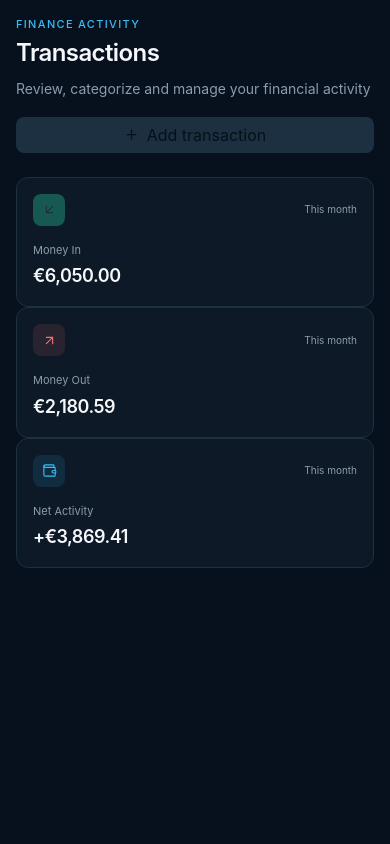
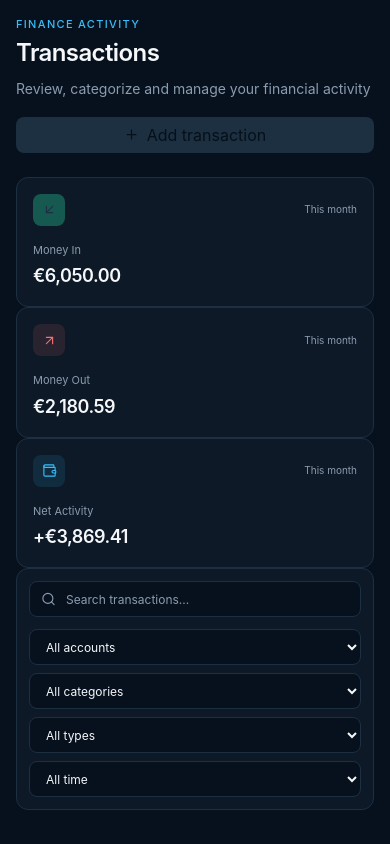
Before and after one commit to Wil1756/aurelius, a Next.js app in the folder apps/web/: page /transctions in a window 390 px wide. Built offline with nearby package versions, Linux system fonts and the light colour scheme.

Commit message:
feat(transactions): add responsive filtering foundation

```diff
--- a/apps/web/app/(dashboard)/transctions/page.tsx
+++ b/apps/web/app/(dashboard)/transctions/page.tsx
@@ -1,3 +1,4 @@
+import { TransactionsFilters } from "../../../features/transactions/components/TransactionFilters";
 import { TransactionSummary } from "../../../features/transactions/components/TransactionSummary";
 import { TransactionsHeader } from "../../../features/transactions/components/TransactionsHeader";
 
@@ -6,6 +7,7 @@ export default function TransactionPage() {
         <main className="min-w-0">
             <TransactionsHeader/>
             <TransactionSummary/>
+            <TransactionsFilters/>
         </main>
     )
 }
--- a/apps/web/features/transactions/components/TransactionFilters.tsx
+++ b/apps/web/features/transactions/components/TransactionFilters.tsx
@@ -1,3 +1,157 @@
+"use client"
+
+import { Search, SlidersHorizontal, X } from "lucide-react"
+import { useState } from "react";
+import type { TransactionsFilters} from "../types/transaction";
+
+const initialFilters: TransactionsFilters = {
+    search: "",
+    account: "all",
+    category: "all",
+    type: "all",
+    dateRange: "all"
+
+}
+
+const categories = [
+    { value: "all", label: "All categories" },
+    { value: "groceries", label: "Groceries" },
+    { value: "entertainment", label: "Entertainment" },
+    { value: "shopping", label: "Shopping" },
+    { value: "transport", label: "Transport" },
+    { value: "utilities", label: "Utilities" },
+    { value: "income", label: "Income" },
+    { value: "freelance-income", label: "Freelance income" },
+];
+
+const accounts = [
+    { value: "all", label: "All accounts" },
+    { value: "visa", label: "Visa •••• 4021" },
+    { value: "checking", label: "Checking •••• 8812" },
+];
+
+const types = [
+    { value: "all", label: "All types" },
+    { value: "income", label: "Income" },
+    { value: "expense", label: "Expenses" },
+];
+
+const dateRanges = [
+    { value: "all", label: "All time" },
+    { value: "7d", label: "Last 7 days" },
+    { value: "30d", label: "Last 30 days" },
+    { value: "90d", label: "Last 90 days" },
+];
+
 export function TransactionsFilters() {
-    return
+    const [filters, setFilters] = useState<TransactionsFilters>(initialFilters);
+
+    const hasActiveFilters =
+        filters.search !== "" ||
+        filters.account !== "all" ||
+        filters.category !== "all" ||
+        filters.type !== "all" ||
+        filters.dateRange !== "all";
+
+    function updateFilter<K extends keyof TransactionsFilters>(
+        key: K,
+        value: TransactionsFilters[K],
+    ){
+        setFilters((current) => (
+            {
+                ...current,
+                [key]: value
+            }
+        ))
+    }
+
+    function resetFilters() {
+        setFilters(initialFilters)
+    }
+
+    return (
+        <section
+            aria-label="Transaction filters"
+            className="mb-4 rounded-xl border border-(--border) bg-(--surface) p-3"
+        >
+            <div className="flex flex-col gap-3 lg:flex-row lg:items-center">
+                <div className="relative min-w-0 flex-1">
+                    <Search size={15} strokeWidth={1.8}
+                        className="pointer-events-none absolute left-3 top-1/2 -translate-y-1/2 text-(--muted)"
+                        aria-hidden="true"
+                    />
+                    <input type="search" value={filters.search}
+                        onChange={(event) => updateFilter("search", event.target.value)}
+                        placeholder="Search transactions..."
+                        aria-label="search transactions"
+                        className="h-9 w-full rounded-lg border border-(--border) bg-(--background) pl-9 pr-2 text-xs text-(--foreground) outline-none placeholder:text-(--muted) focus:border-(--secondary)"
+                    />
+                </div>
+                <div className="grid grid-cols-1 gap-2 sm:grid-cols-2 lg:flex lg:shrink-0">
+                    <select
+                        value={filters.account}
+                        onChange={(event) => updateFilter("account", event.target.value)}
+                        aria-label="Filter by account"
+                        className="h-9 min-w-0 rounded-lg border border-(--border) bg-(--background) px-3 text-xs text-(--foreground) outline-none focus:border-(--secondary) lg:w-37.5"
+                    >
+                        {accounts.map((account) => (
+                            <option key={account.value} value={account.value}>
+                                {account.label}
+                            </option>
+                        ))}
+                    </select>
+                    <select
+                        value={filters.category}
+                        onChange={(event) => updateFilter("category", event.target.value)}
+                        aria-label="Filter by category"
+                        className="h-9 min-w-0 rounded-lg border border-(--border) bg-(--background) px-3 text-xs text-(--foreground) outline-none focus:border-(--secondary) lg:w-38"
+                    >
+                        {categories.map((category) => (
+                            <option key={category.value} value={category.value} >
+                                {category.label}
+                            </option>
+                        ))}
+                    </select>
+                    <select
+                        value={filters.type}
+                        onChange={(event) => updateFilter("type", event.target.value as TransactionsFilters["type"])}
+                        aria-label="Filter by transaction type"
+                        className="h-9 min-w-0 rounded-lg border border-(--border) bg-(--background) px-3 text-xs text-(--foreground) outline-none focus:border-(--secondary) lg:w-31"
+                    >
+                        {types.map((type) => (
+                            <option key={type.value} value={type.value}>
+                                {type.label}
+                            </option>
+                        ))}
+                    </select>
+                    <select
+                        value={filters.dateRange}
+                        onChange={(event) => updateFilter("dateRange", event.target.value as TransactionsFilters["dateRange"])}
+                        aria-label="Filter by date range"
+                        className="h-9 min-w-0 rounded-lg border border-(--border) bg-(--background) px-3 text-xs text-(--foreground) outline-none focus:border-(--secondary) lg:w-32"
+                    >
+                        {dateRanges.map((range) => (
+                            <option key={range.value} value={range.value}>
+                                {range.label}
+                            </option>
+                        ))}
+                    </select>
+                </div>
+            </div>
+            {hasActiveFilters && (
+                <div className="mt-3 flex items-center justify-between gap-3 border-t border-(--border) pt-3">
+                    <div className="flex items-center gap-2 text-[11px] text-(--muted)">
+                        <SlidersHorizontal size={13} strokeWidth={1.8}/>
+                        <span>Filters applied</span>
+                    </div>
+                    <button type="button" onClick={resetFilters}
+                        className="inline-flex items-center gap-1.5 text-[11px] font-medium text-(--secondary) transition-colors hover:text-(--foreground)"
+                    >
+                        <X size={12} strokeWidth={1.8}/>
+                        Clear filters
+                    </button>
+                </div>
+            )}
+        </section>
+    )
 }
--- /dev/null
+++ b/apps/web/features/transactions/lib/filter-transactions.ts
@@ -0,0 +1,32 @@
+import type { Transaction, TransactionsFilters } from "../types/transaction";
+
+export function filterTransactions(transactions: Transaction[], filters: TransactionsFilters) {
+    const search = filters.search.trim().toLowerCase()
+
+    return transactions.filter((transaction) => {
+        const matchesSearch =
+        search === "" ||
+        transaction.merchant.toLowerCase().includes(search) ||
+        transaction.description.toLowerCase().includes(search) ||
+        transaction.category.toLowerCase().includes(search)
+
+        const matchesAccount =
+        filters.account === "all" ||
+        transaction.account.toLowerCase() === filters.account.toLowerCase()
+
+        const matchesCategory =
+        filters.category === "all" ||
+        transaction.categoryId === filters.category
+
+        const matchesType =
+        filters.type == "all" ||
+        transaction.type === filters.type
+
+        return (
+            matchesSearch &&
+            matchesAccount &&
+            matchesCategory &&
+            matchesType
+        )
+    })
+}
--- a/apps/web/features/transactions/types/transaction.ts
+++ b/apps/web/features/transactions/types/transaction.ts
@@ -1,6 +1,14 @@
 export type TransactionType = "income" | "expense"
 
 export type TransactionStatus = | "completed" | "pending" | "failed"
+
+export type TransactionsFilters = {
+    search: string
+    account: string
+    category: string
+    type: "all" | "income" | "expense"
+    dateRange: "all" | "7d" | "30d" | "90d"
+}
 
 export type Transaction = {
     id: string
```
